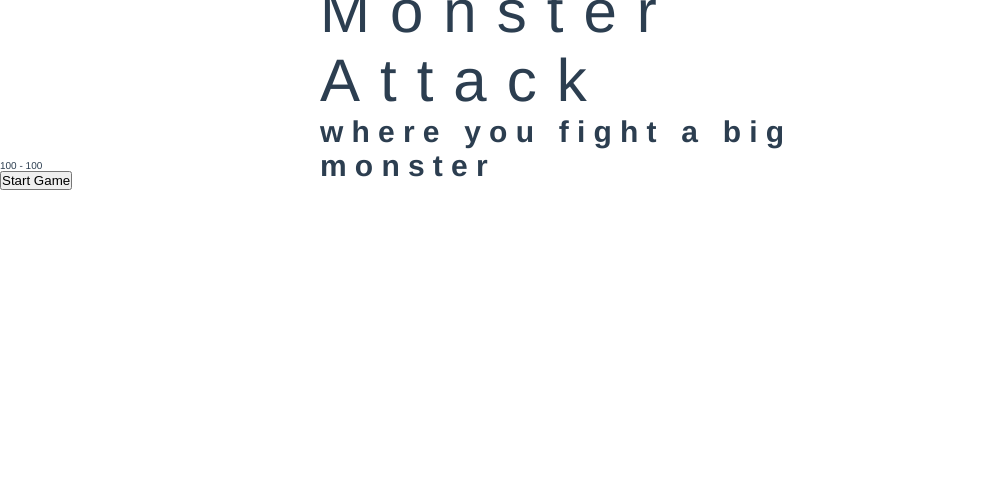
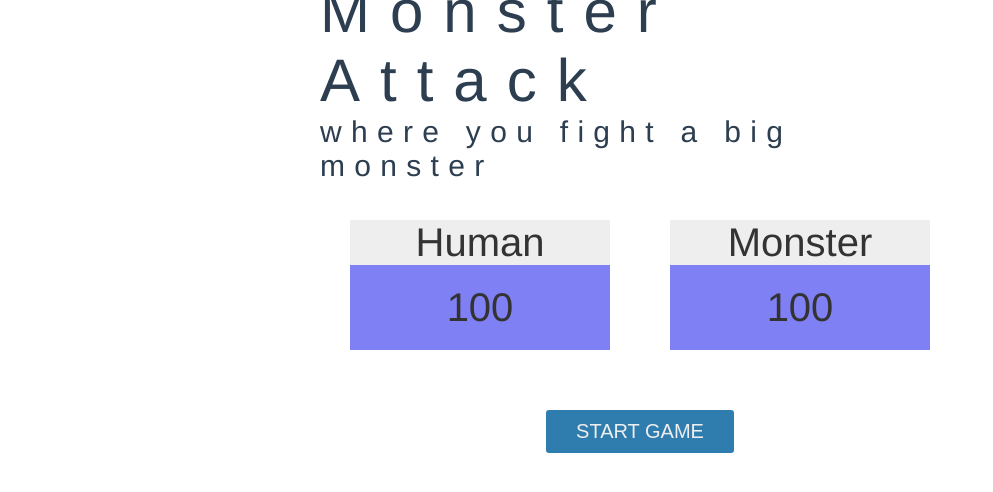
Before and after one commit to FabioZTessitore/monster-vue, a Vue app: page / in a window 1280 px wide. Shown: the top 492 px of the page, without its empty margins (0-993 px from the left). Built offline with nearby package versions, Linux system fonts and the light colour scheme.

Commit message:
work in progress

```diff
--- a/src/App.vue
+++ b/src/App.vue
@@ -48,21 +48,45 @@ export default {
 
     attack () {
       this.monster.normalAttack()
+      this.checkWin()
+
       this.human.normalAttack()
+      this.checkLost()
     },
 
     specialAttack () {
       this.monster.specialAttack()
+      this.checkWin()
+
       this.human.specialAttack()
+      this.checkLost()
     },
 
     heal () {
       this.human.heal()
       this.human.normalAttack()
+      this.checkLost()
     },
 
     giveUp () {
+      this.game.giveup()
       this.game.stop()
+    },
+
+    checkWin () {
+      if (this.monster.life <= 0) {
+        this.game.win()
+        this.game.stop()
+        return
+      }
+    },
+
+    checkLost () {
+      if (this.human.life <= 0) {
+        this.game.lost()
+        this.game.stop()
+        return
+      }
     }
   },
 
--- a/src/components/Game.vue
+++ b/src/components/Game.vue
@@ -1,19 +1,29 @@
 <template>
     <div class="game">
         <div class="actors">
-            {{ human.life }} - {{ monster.life }}
+            <div class="actors__human">
+                Human
+                <div class="human-life" :style="{ width: human.life + '%' }">{{ human.life }}</div>
+            </div>
+            <div class="actors__monster">
+                Monster
+                <div class="monster-life" :style="{ width: monster.life + '%' }">{{ monster.life }}</div>
+            </div>
         </div>
 
-        <div class="actions" v-if="!game.isRunning">
-            <button @click="startGame">Start Game</button>
-        </div>
-
-        <div class="actions" v-else>
-            <button @click="attack">Attack</button>
-            <button @click="specialAttack">Special Attack</button>
-            <button @click="heal">Heal</button>
-            <button @click="giveUp">Give Up</button>
-        </div>
+        <template v-if="!game.isRunning">
+            <div class="actions">
+                <button class="btn btn--primary btn--animated" @click="startGame">Start Game</button>
+            </div>
+        </template>
+        <template v-else>
+            <div class="actions">
+                <button class="btn btn--primary btn--animated" @click="attack">Attack</button>
+                <button class="btn btn--accent btn--animated" @click="specialAttack">Special Attack</button>
+                <button class="btn btn--warning btn--animated" @click="heal">Heal</button>
+                <button class="btn btn--danger btn--animated" @click="giveUp">Give Up</button>
+            </div>
+        </template>
     </div>
 </template>
 
@@ -46,4 +56,81 @@ export default {
 </script>
 
 <style scoped>
+.game {
+    width: 50%;
+    margin: 0 auto;
+}
+
+.actors {
+    display: flex;
+    justify-content: space-evenly;
+    margin-bottom: 3rem;
+}
+
+.actors__human, .actors__monster {
+    background-color: #eee;
+    width: 100%;
+    margin: 3rem;
+    font-size: 4rem;
+    text-align: center;
+    color: #333;
+}
+
+.human-life, .monster-life {
+    background-color: rgb(128, 128, 245);
+    padding: 2rem;
+    width: 100%;
+    transition: all .2s;
+}
+
+.actions {
+    display: flex;
+    justify-content: space-evenly;
+    margin-bottom: 3rem;
+}
+
+.btn {
+    background-color: orangered;
+    color: white;
+    font-size: 2rem;
+    text-transform: uppercase;
+    padding: 1rem 3rem;
+    border: none;
+    border-radius: 3px;
+    outline: none;
+}
+
+.btn--animated {
+    transition: all .2s;
+}
+
+.btn--animated:hover {
+    transform: translateY(-3px);
+    box-shadow: 0 1rem 2rem #888;
+}
+
+.btn--animated:active {
+    transform: translateY(-1px);
+    box-shadow: 0 .5rem 1rem #888;
+}
+
+.btn--primary {
+    background-color: rgb(47, 124, 175);
+    color: #eee;
+}
+
+.btn--accent {
+    background-color: rgb(220, 46, 226);
+    color: #eee;
+}
+
+.btn--warning {
+    background-color: rgb(223, 112, 21);
+    color: #eee;
+}
+
+.btn--danger {
+    background-color: orangered;
+    color: #eee;
+}
 </style>
--- a/src/components/Header.vue
+++ b/src/components/Header.vue
@@ -12,6 +12,7 @@
     position: relative;
     width: 100%;
     height: 20vh;
+    margin-bottom: 3rem;
 }
 
 .heading-primary {
@@ -24,14 +25,14 @@
 .heading-primary--main {
     display: block;
     font-size: 6rem;
-    font-weight: 100;
+    font-weight: 400;
     letter-spacing: 2rem;
 }
 
 .heading-primary--sub {
     display: block;
     font-size: 3rem;
-    font-weight: 700;
-    letter-spacing: .82rem;
+    font-weight: 400;
+    letter-spacing: .93rem;
 }
 </style>
--- a/src/models/Game.js
+++ b/src/models/Game.js
@@ -1,15 +1,29 @@
 class Game {
     constructor () {
         this.isRunning = false
+        this.status = ''
     }
 
     start () {
         this.isRunning = true
+        this.status = ''
     }
 
     stop () {
         this.isRunning = false
     }
+
+    win () {
+        this.status = 'win'
+    }
+
+    lost () {
+        this.status = 'lost'
+    }
+
+    giveup () {
+        this.status = 'giveup'
+    }
 }
 
 export default Game
--- a/src/models/Log.js
+++ b/src/models/Log.js
@@ -6,11 +6,14 @@ class Log {
 
     log (message, who) {
         this.messages.unshift({
-            id: this.nextId,
+            id: this.getNextId(),
             message,
             who
         })
-        this.nextId++
+    }
+
+    getNextId () {
+        return this.nextId++;
     }
 
     reset () {
```
